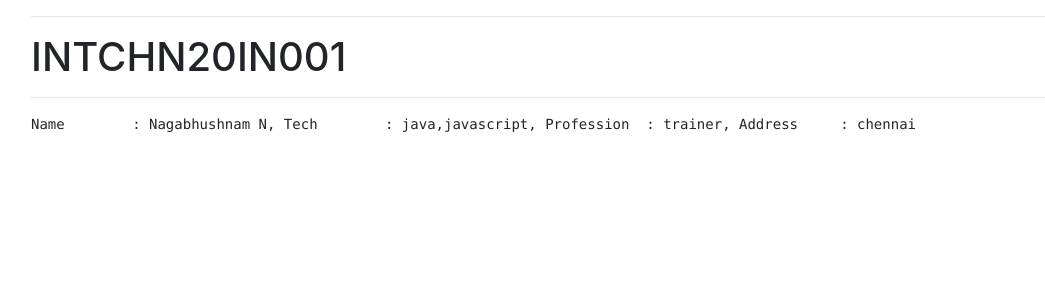
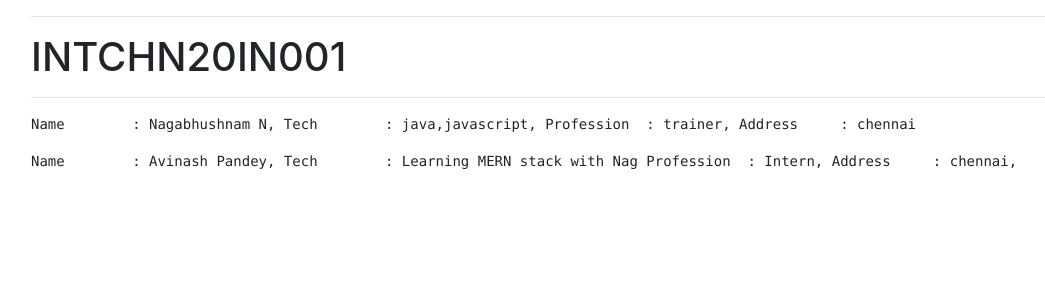
Before and after one commit to nagabhushanamn/batch1-repo, a React (Create React App) app in the folder ui/: page / in a window 1280 px wide. Shown: the top 300 px of the page, without its empty margins (54-1099 px from the left). Built offline with nearby package versions, Linux system fonts and the light colour scheme.

Commit message:
avinash added

```diff
--- a/ui/src/App.js
+++ b/ui/src/App.js
@@ -2,6 +2,7 @@ import React from 'react';
 import './App.css';
 
 import Nag from './components/Nag'
+import Avinash from './components/Avinash'
 
 function App() {
   return (
@@ -10,6 +11,7 @@ function App() {
       <h1>INTCHN20IN001</h1>
       <hr />
       <Nag />
+      <Avinash/>
 
     </div>
   );
--- /dev/null
+++ b/ui/src/components/Avinash.js
@@ -0,0 +1,18 @@
+
+
+import React from 'react';
+
+const Avinash = () => {
+    return (
+        <div>
+            <pre>
+                Name        : Avinash Pandey,
+                Tech        : Learning MERN stack with Nag
+                Profession  : Intern,
+                Address     : chennai,
+           </pre>
+        </div>
+    );
+};
+
+export default Avinash;
```
Also changed, not shown: 1 other file (tests, documents, lock files or other folders).
